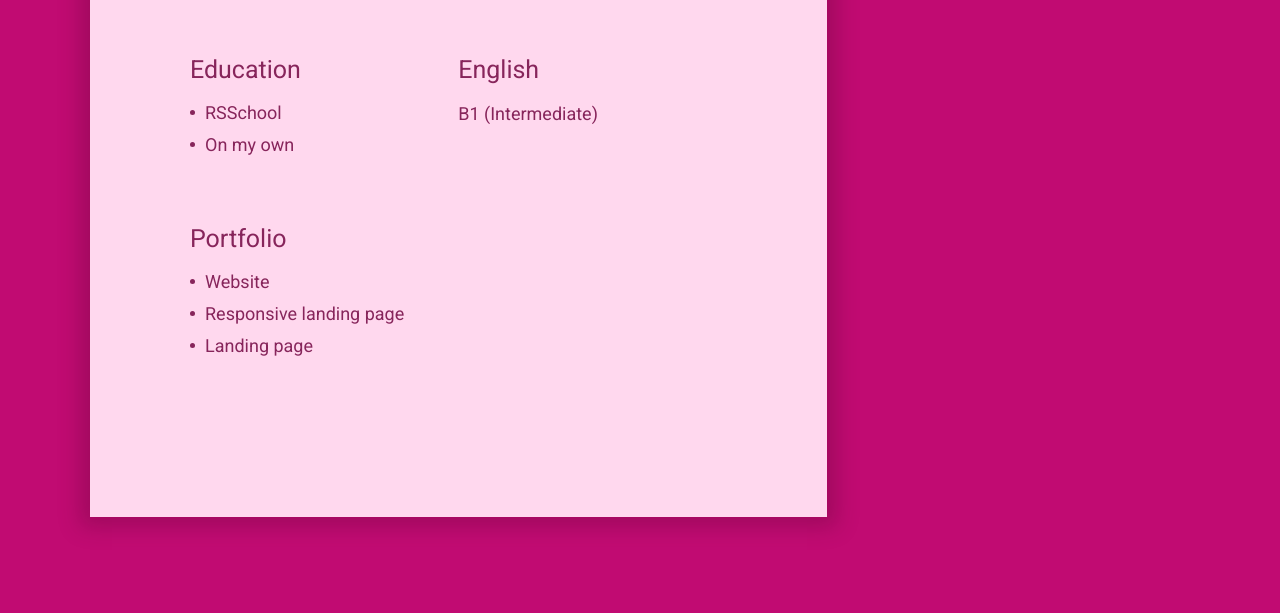
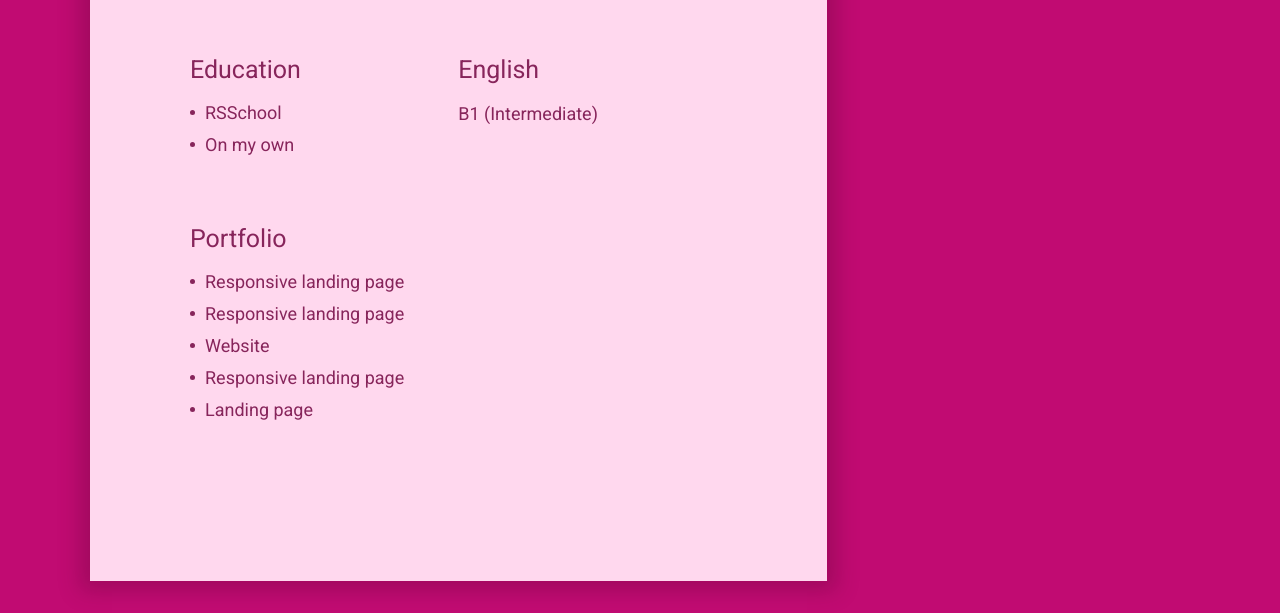
Before and after one commit to EvgeniyaDanilovich/rsschool-cv, a plain HTML site: page index.html in a window 1280 px wide. Shown: the part 1252-1865 px from the top of the page. Drawn offline with Linux system fonts and the light colour scheme; a script that the page names is missing.

Commit message:
feat: add portfolio links

```diff
--- a/index.html
+++ b/index.html
@@ -112,17 +112,20 @@
 									<h4 class="info-cv__title">Portfolio</h4>
 									<div class="info-cv__body">
 										<ul class="info-cv__list">
-											<li class="info-cv__link"><a href="https://evgeniyadanilovich.github.io/find-doctor/">
+											<li class="info-cv__link"><a href="https://evgeniyadanilovich.github.io/louvre/"
+													target="_blank">Responsive landing
+													page</a></li>
+											<li class="info-cv__link"><a href="https://evgeniyadanilovich.github.io/photographer/"
+													target="_blank">Responsive landing
+													page</a></li>
+											<li class="info-cv__link"><a href="https://evgeniyadanilovich.github.io/find-doctor/"
+													target="_blank">
 													Website</a></li>
-										</ul>
-										<ul class="info-cv__list">
-											<li class="info-cv__link"><a
-													href="https://evgeniyadanilovich.github.io/Green-landing/">Responsive landing
+											<li class="info-cv__link"><a href="https://evgeniyadanilovich.github.io/Green-landing/"
+													target="_blank">Responsive landing
 													page</a></li>
-										</ul>
-										<ul class="info-cv__list">
-											<li class="info-cv__link"><a
-													href="https://evgeniyadanilovich.github.io/postcard-shop/">Landing page</a></li>
+											<li class="info-cv__link"><a href="https://evgeniyadanilovich.github.io/postcard-shop/"
+													target="_blank">Landing page</a></li>
 										</ul>
 									</div>
 								</div>
```
